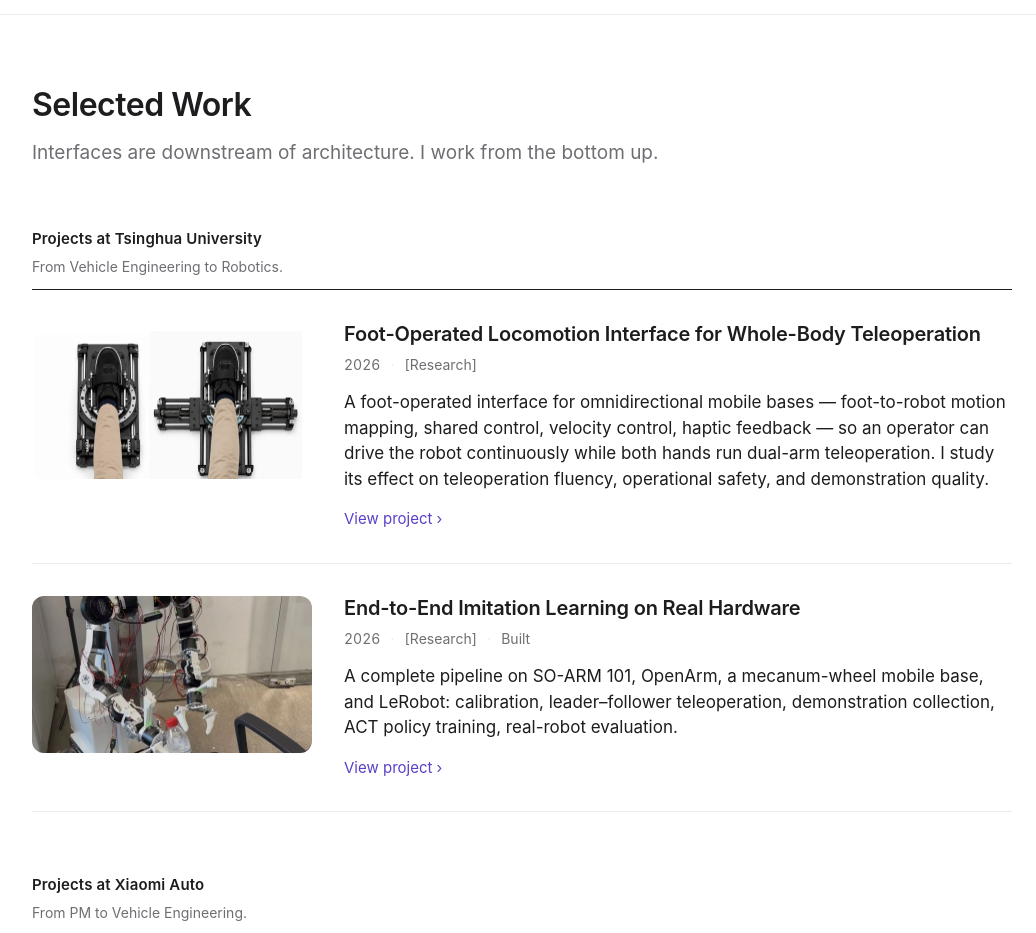
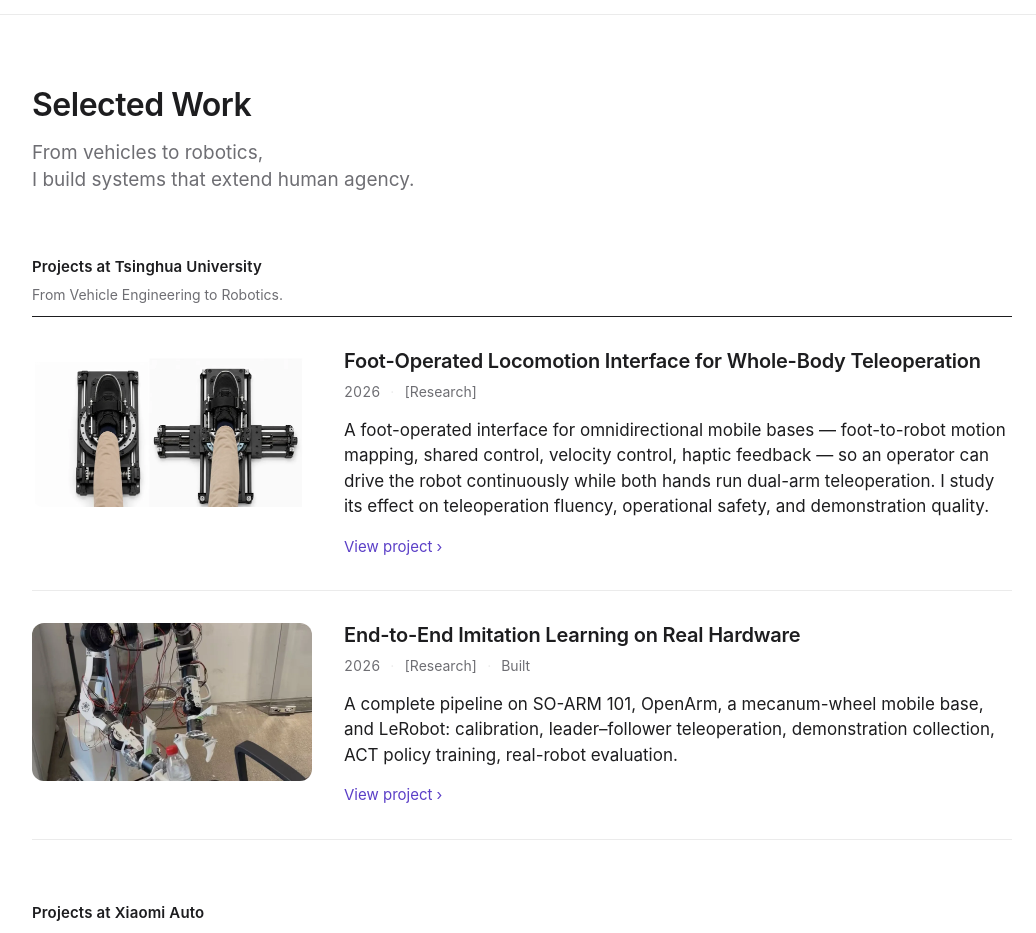
Before and after one commit to zehao-ge/zehao-ge.github.io, a Next.js app: page / in a window 1280 px wide. Shown: the part 1220-2153 px from the top of the page, without its empty margins (118-1154 px from the left). Built offline with nearby package versions, Linux system fonts and the light colour scheme.

Commit message:
Update selected work framing

```diff
--- a/src/app/globals.css
+++ b/src/app/globals.css
@@ -146,7 +146,7 @@ html.dark .portrait-link:active .portrait-inset { box-shadow:inset 0 0 28px 6px
 .news-row p { margin:0; }
 
 .work-framing { max-width:720px; margin:16px 0 0; color:var(--text-secondary); font-size:19px; line-height:1.45; }
-.work-framing span+span::before { content:" "; }
+.work-framing span { display:block; }
 .work-group { margin-top:64px; }
 .work-group-heading { padding-bottom:12px; border-bottom:1px solid var(--text); }
 .work-group-title { font-size:15px; letter-spacing:.01em; }
@@ -332,8 +332,6 @@ html.dark .cover-dark-image:active .cover-inset {
   .news-list { margin-top:24px; }
   .news-row { grid-template-columns:82px minmax(0,1fr); gap:12px; font-size:14px; }
   .work-framing { font-size:17px; line-height:1.45; }
-  .work-framing span { display:block; }
-  .work-framing span+span::before { content:none; }
   .work-group-description { font-size:12px; line-height:1.4; }
   .work-group { margin-top:48px; }
   .work-entry { grid-template-columns:1fr; gap:20px; padding:24px 0; }
--- a/src/content/site.ts
+++ b/src/content/site.ts
@@ -239,7 +239,7 @@ export const site = {
   },
   work: {
     heading: "Selected Work",
-    framing: ["Interfaces are downstream of architecture.", "I work from the bottom up."],
+    framing: ["From vehicles to robotics,", "I build systems that extend human agency."],
     groups: [
       {
         heading: "Interfaces",
```
